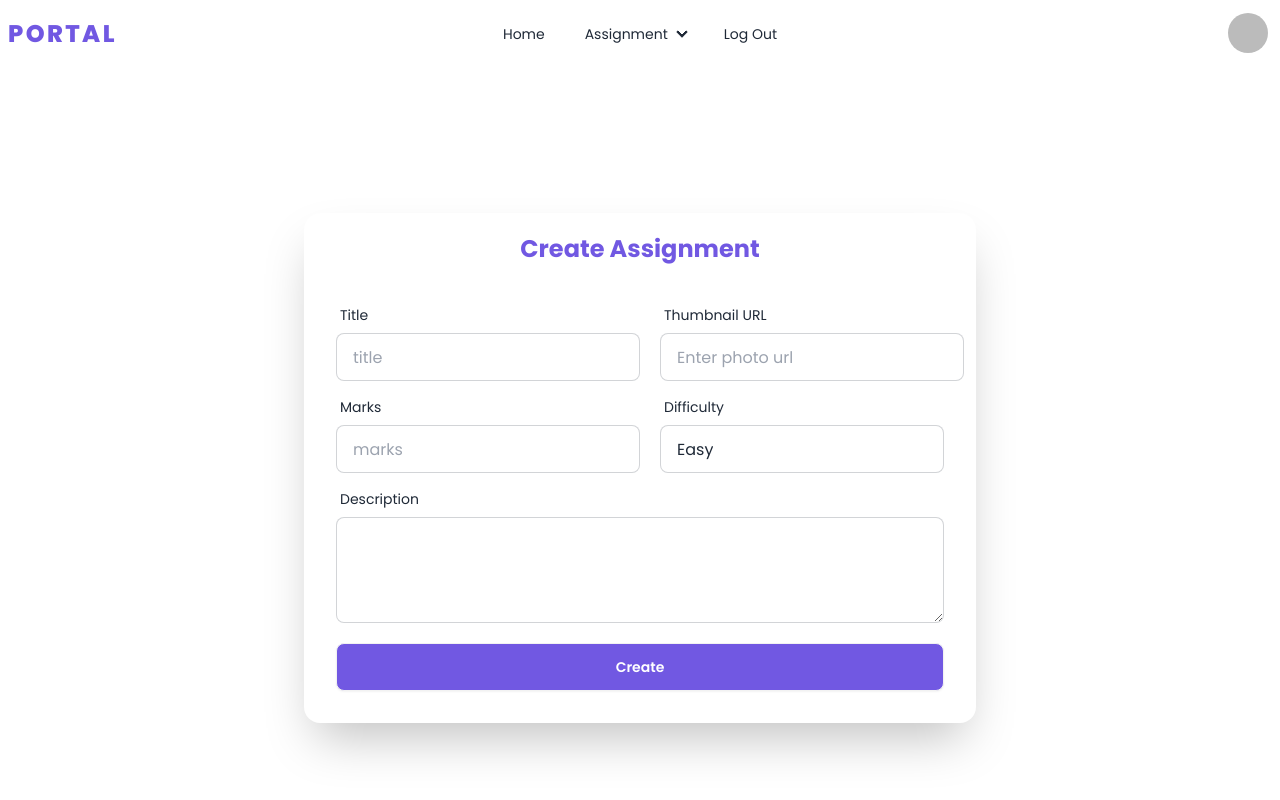
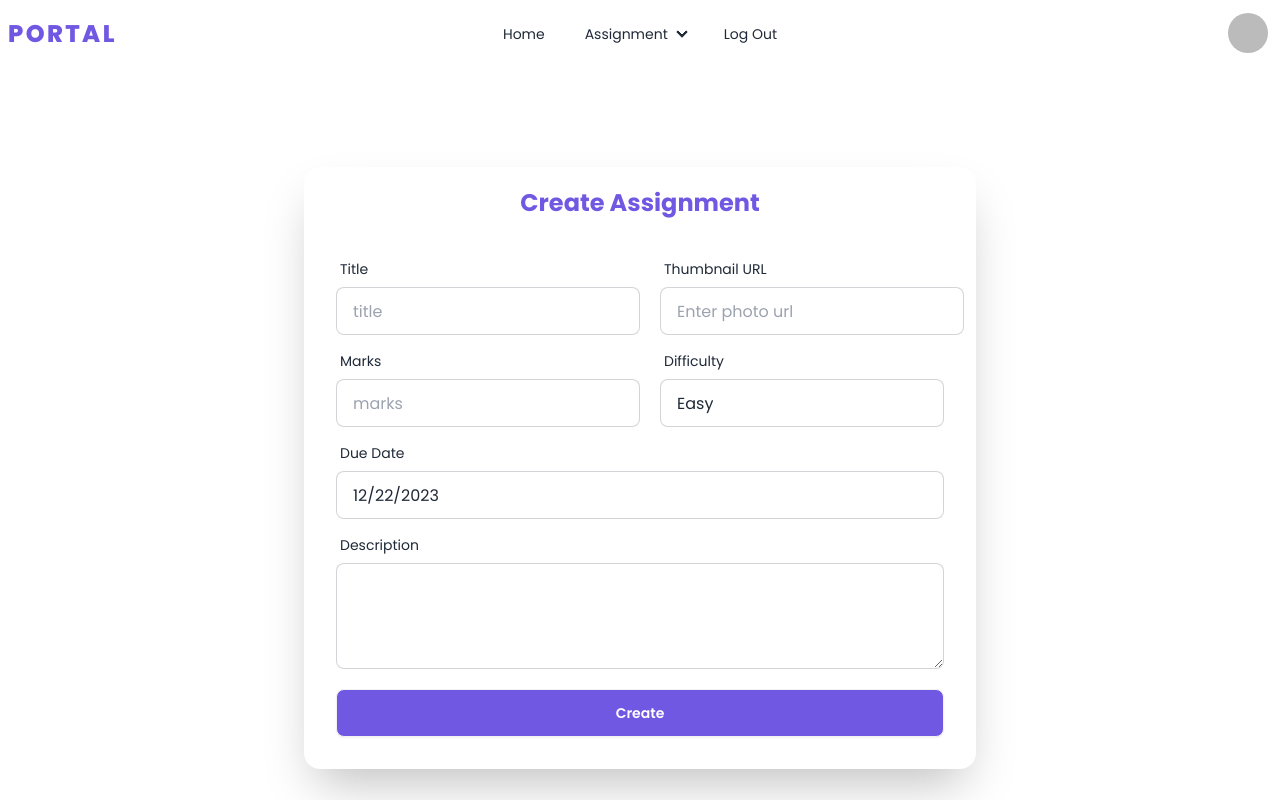
Before and after one commit to hasibmuhammad/portal-client, a React (Vite) app: page /create in a window 1280 px wide. Shown: the top 800 px of the page. Built offline with nearby package versions, Linux system fonts and the light colour scheme; no server answers; sample sign-in values are in the browser's storage.

Commit message:
React datepicker added

```diff
--- a/src/pages/Assignments/CreateAssignment.jsx
+++ b/src/pages/Assignments/CreateAssignment.jsx
@@ -1,15 +1,81 @@
+import axios from "axios";
 import { useState } from "react";
 import toast, { Toaster } from "react-hot-toast";
 import { Link } from "react-router-dom";
+import { useAuthContext } from "../../hooks/useAuthContext";
+import DatePicker from "react-datepicker";
+import "react-datepicker/dist/react-datepicker.css";
+
 const CreateAssignment = () => {
+  const { user } = useAuthContext();
   const [error, setError] = useState("");
+  const [startDate, setStartDate] = useState(new Date());
+
+  const handleCreateAssignment = (e) => {
+    e.preventDefault();
+    const form = e.target;
+    const title = form.title.value;
+    const photo = form.photo.value;
+    const marks = form.marks.value;
+    const difficulty = form.difficulty.value;
+    const description = form.description.value;
+    const due = form.date.value;
+
+    setError("");
+
+    if (!title) {
+      setError("Please provide your title!");
+      return;
+    }
+    if (!photo) {
+      setError("Please provide photo URL!");
+      return;
+    }
+    if (!marks) {
+      setError("Please provide your marks!");
+      return;
+    }
+    if (!difficulty) {
+      setError("Please provide your difficulty!");
+      return;
+    }
+    if (!description) {
+      setError("Please provide your description!");
+      return;
+    }
+    if (!due) {
+      setError("Please provide a due date!");
+      return;
+    }
+
+    if (!error) {
+      // create the assignment
+      axios
+        .post(
+          `http://localhost:8000/create?email=${user.email}`,
+          {
+            title,
+            photo,
+            marks,
+            difficulty,
+            due,
+            description,
+            createdBy: user.email,
+          },
+          { withCredentials: true }
+        )
+        .then((res) => console.log(res.data))
+        .catch((error) => console.log(error));
+    }
+  };
+
   return (
     <div className="px-10 lg:px-0 hero min-h-screen bg-base-100">
       <div className="card shrink-0 w-full max-w-2xl mx-auto shadow-2xl bg-base-100 my-20 md:my-10">
         <h3 className="font-bold text-2xl text-center mt-5 text-primary">
           Create Assignment
         </h3>
-        <form className="card-body">
+        <form className="card-body" onSubmit={handleCreateAssignment}>
           <div className="flex flex-col md:flex-row gap-5">
             <div className="form-control w-full md:w-1/2">
               <label className="label">
@@ -53,7 +119,10 @@ const CreateAssignment = () => {
               <label className="label">
                 <span className="label-text">Difficulty</span>
               </label>
-              <select className="px-4 py-3 form-control input input-bordered">
+              <select
+                name="difficulty"
+                className="px-4 py-3 form-control input input-bordered"
+              >
                 <option value="easy">Easy</option>
                 <option value="medium">Medium</option>
                 <option value="hard">Hard</option>
@@ -63,9 +132,23 @@ const CreateAssignment = () => {
 
           <div className="form-control">
             <label className="label">
+              <span className="label-text">Due Date</span>
+            </label>
+            <DatePicker
+              name="date"
+              className="input input-bordered w-full"
+              selected={startDate}
+              onChange={(date) => setStartDate(date)}
+            />
+          </div>
+          <div className="form-control">
+            <label className="label">
               <span className="label-text">Description</span>
             </label>
-            <textarea className="textarea textarea-bordered textarea-lg"></textarea>
+            <textarea
+              name="description"
+              className="textarea textarea-bordered textarea-lg"
+            ></textarea>
           </div>
 
           {error && <p className="text-error mt-3">{error}</p>}
```
